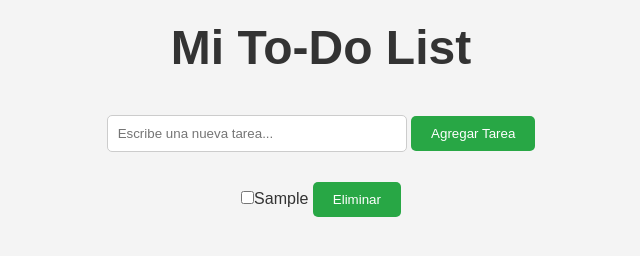
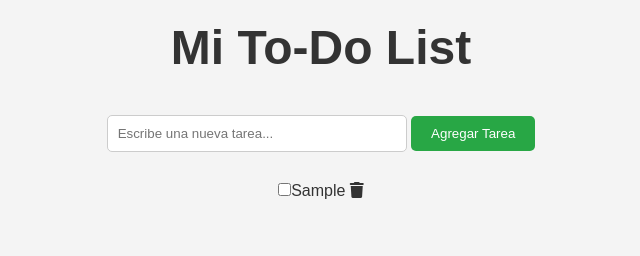
Before and after one commit to bany-ph/Exercises_Js, a plain HTML site: page exercise_2/index.html in a window 1280 px wide. Both pictures are taken after typing "Sample" into the empty fields and a click on the button "Agregar Tarea". Shown: the whole page, without its empty margins (319-959 px from the left). Drawn offline with Linux system fonts and the light colour scheme.

Commit message:
feat: change button for icon

```diff
--- a/exercise_2/index.html
+++ b/exercise_2/index.html
@@ -4,6 +4,7 @@
   <meta charset="UTF-8" />
   <meta name="viewport" content="width=device-width, initial-scale=1.0"/>
   <title>To-Do List</title>
+  <script src="https://kit.fontawesome.com/d5954399fc.js" crossorigin="anonymous"></script>
   <link rel="stylesheet" href="style.css" />
   <script src="script.js"></script>
 </head>
--- a/exercise_2/script.js
+++ b/exercise_2/script.js
@@ -50,9 +50,9 @@ function addTask() {
   };
 
   //crear boton eliminar
-  let buttonDelete = document.createElement("button");
-  buttonDelete.textContent = "Eliminar";
-  buttonDelete.onclick = function () {
+  let papelera = document.createElement("i");
+   papelera.className = "fa-solid fa-trash"
+  papelera.onclick = function () {
     taskInputLi.remove();
   };
 
@@ -60,7 +60,7 @@ function addTask() {
   taskInputLi.prepend(checkbox); // Agrega el checkbox al inicio
 
   //agregar  el boton eliminar al elemento de la lista
-  taskInputLi.appendChild(buttonDelete);
+  taskInputLi.appendChild(papelera);
 
   //agregar el elemento/tarea a la lista
   document.getElementById("taskList").appendChild(taskInputLi);
--- a/exercise_2/style.css
+++ b/exercise_2/style.css
@@ -43,3 +43,7 @@
   button:hover{
     background-color: #218838;
   }
+
+  i{
+    cursor: pointer;
+  }
```
